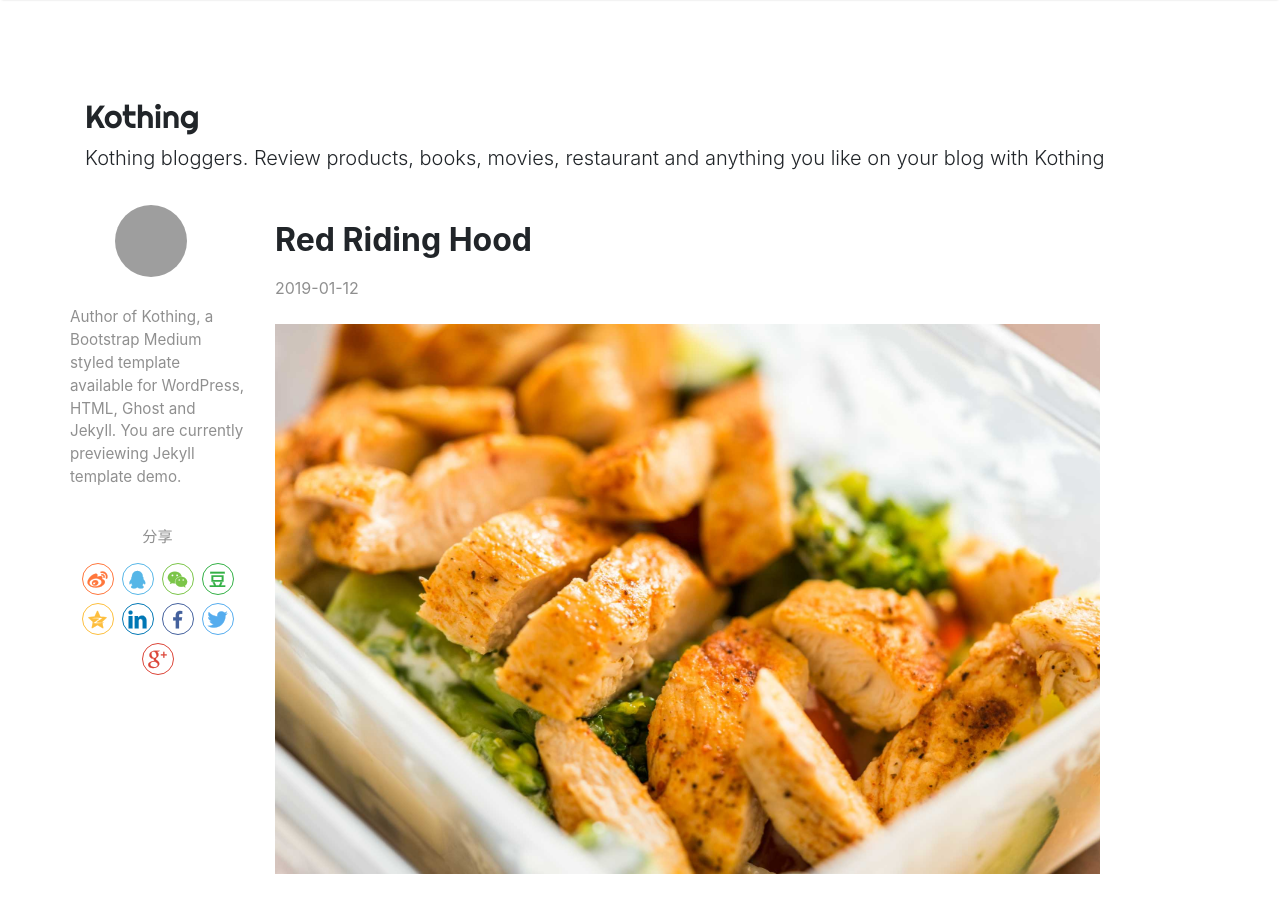
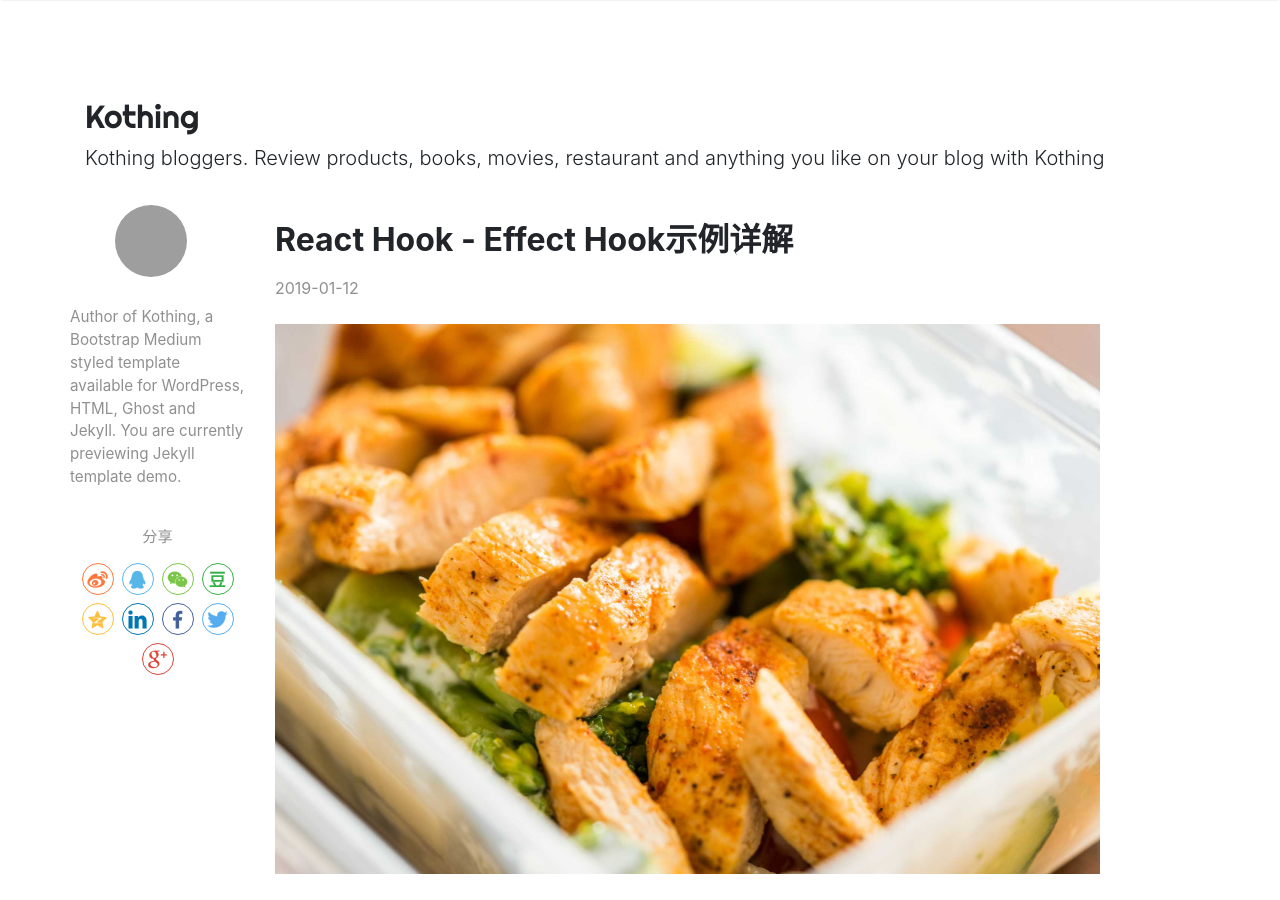
Before and after one commit to kothing/kothing.github.io, a Jekyll site: the page built from _posts/2019-01-12-react-hook-useEffect-hook.md, in a window 1280 px wide and 900 px high. Built offline with Jekyll 4.4.1, drawn with Linux system fonts in a browser that asks for light colours; nearby versions of some CDN libraries; comment, search, counter and statistics services are not loaded; grey boxes are pictures that could not be loaded.

Commit message:
Update 2019-01-12-react-hook-useEffect-hook.md

```diff
--- a/_posts/2019-01-12-react-hook-useEffect-hook.md
+++ b/_posts/2019-01-12-react-hook-useEffect-hook.md
@@ -1,6 +1,6 @@
 ---
 layout: post
-title:  "Red Riding Hood"
+title:  "React Hook - Effect Hook示例详解"
 author: Kothing
 categories: [ Javascript, React, tutorial ]
 image: assets/images/1.jpg
```
